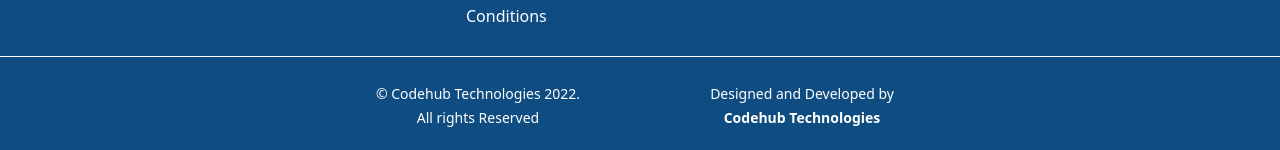
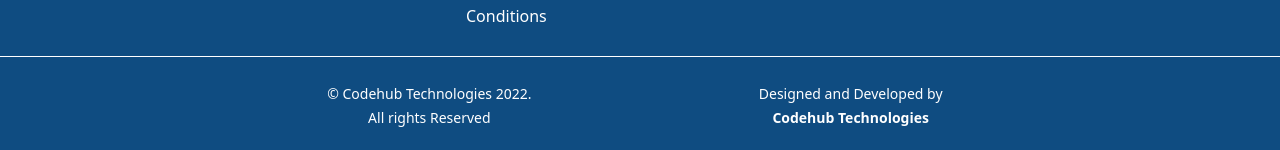
Before and after one commit to osiota10/Codehub-Tech, a React (Create React App) app in the folder frontend/: page / in a window 1280 px wide. Shown: the part 3509-3659 px from the top of the page. Built offline with nearby package versions, Linux system fonts and the light colour scheme; no server answers.

Commit message:
Footer adjustments

```diff
--- a/frontend/src/components/cards/footer.jsx
+++ b/frontend/src/components/cards/footer.jsx
@@ -72,8 +72,8 @@
                 </div>
             </div>
             <div style={{ borderTop: '1px solid #fff' }}>
-                <div className=' py-4'>
-                    <div className="row row-cols-1 row-cols-md-4 g-3 justify-content-center text-center">
+                <div className='container-fluid py-4'>
+                    <div className="row row-cols-1 row-cols-lg-3 g-3 justify-content-center text-center">
                         {
                             dataCheck
                                 ?
```
